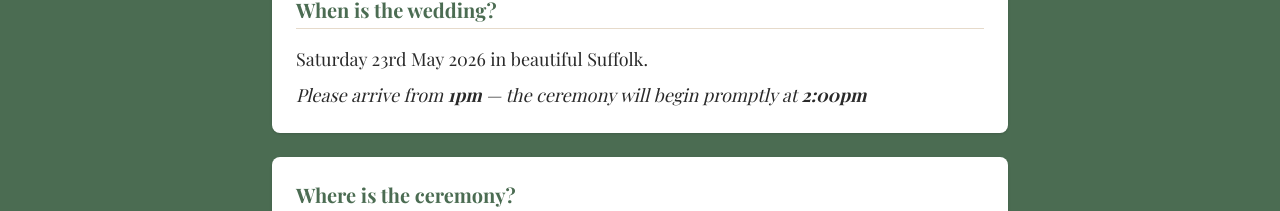
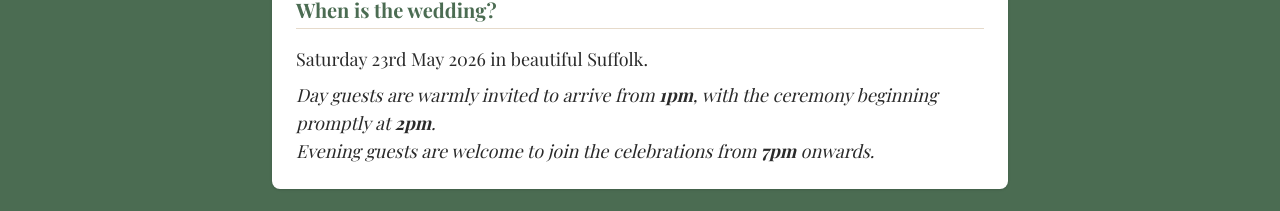
Before and after one commit to abigailridley/vanriley-wedding-site, a Next.js app: page /faqs in a window 1280 px wide. Shown: the part 220-431 px from the top of the page. Built offline with nearby package versions, Linux system fonts and the light colour scheme.

Commit message:
updated timing faq

```diff
--- a/src/app/faqs/page.tsx
+++ b/src/app/faqs/page.tsx
@@ -8,8 +8,11 @@ export default function FAQsPage() {
         <div>
           Saturday 23rd May 2026 in beautiful Suffolk.
           <div className="mt-2 italic">
-            Please arrive from <strong>1pm </strong>— the ceremony will begin
-            promptly at <strong>2:00pm</strong>
+            Day guests are warmly invited to arrive from <strong>1pm</strong>,
+            with the ceremony beginning promptly at <strong>2pm</strong>.
+            <br />
+            Evening guests are welcome to join the celebrations from{" "}
+            <strong>7pm</strong> onwards.
           </div>
         </div>
       ),
```
